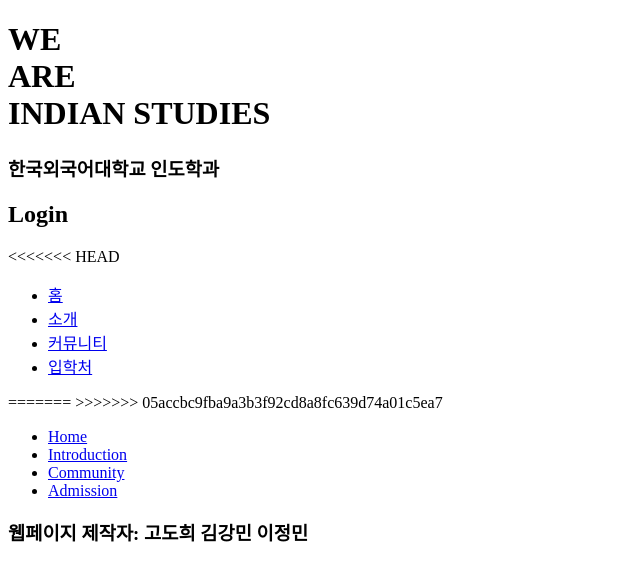
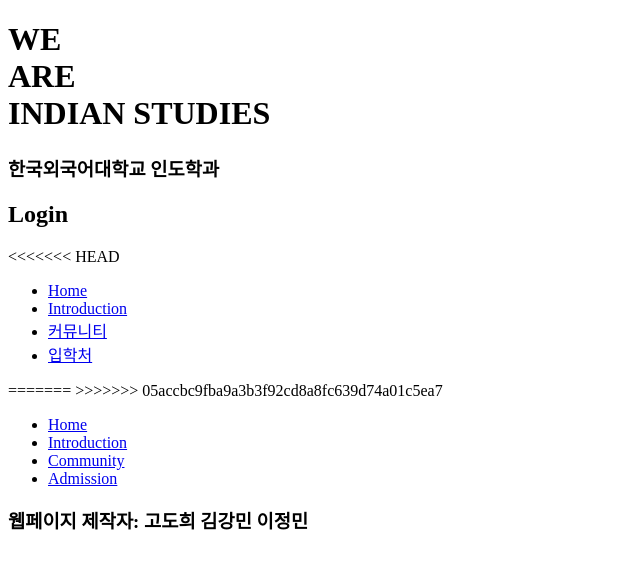
Before and after one commit to Hindi-com/IndianStudies.Github.io, a Python web app: template templates/base.html in a window 1280 px wide. Shown: the top 568 px of the page, without its empty margins (0-640 px from the left). Run offline with Jinja, Linux system fonts and the light colour scheme; the template is opened without the code that fills it, so the values that code supplies are empty.

Commit message:
KKM Request

```diff
--- a/templates/base.html
+++ b/templates/base.html
@@ -26,8 +26,8 @@
         <<<<<<< HEAD <div>
             <nav id="navbar">
                 <ul class="" navbar__menu>
-                    <li class="navbar__menu__item"><a href="#">홈</a></li>
-                    <li class="navbar__menu__item"><a href="#">소개</a></li>
+                    <li class="navbar__menu__item"><a href="#">Home</a></li>
+                    <li class="navbar__menu__item"><a href="#">Introduction</a></li>
                     <li class="navbar__menu__item"><a href="#">커뮤니티</a></li>
                     <li class="navbar__menu__item"><a href="#">입학처</a></li>
                 </ul>
```
